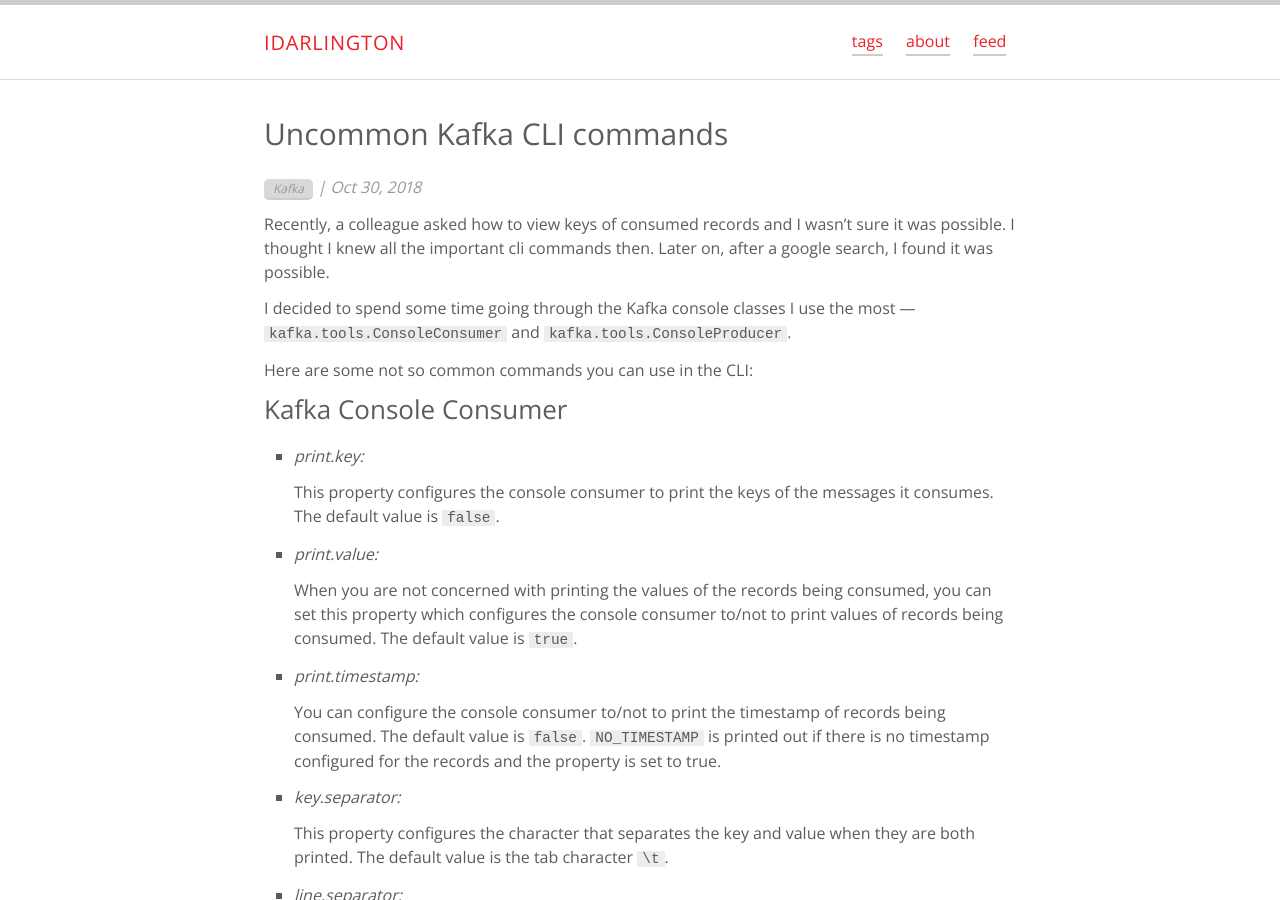
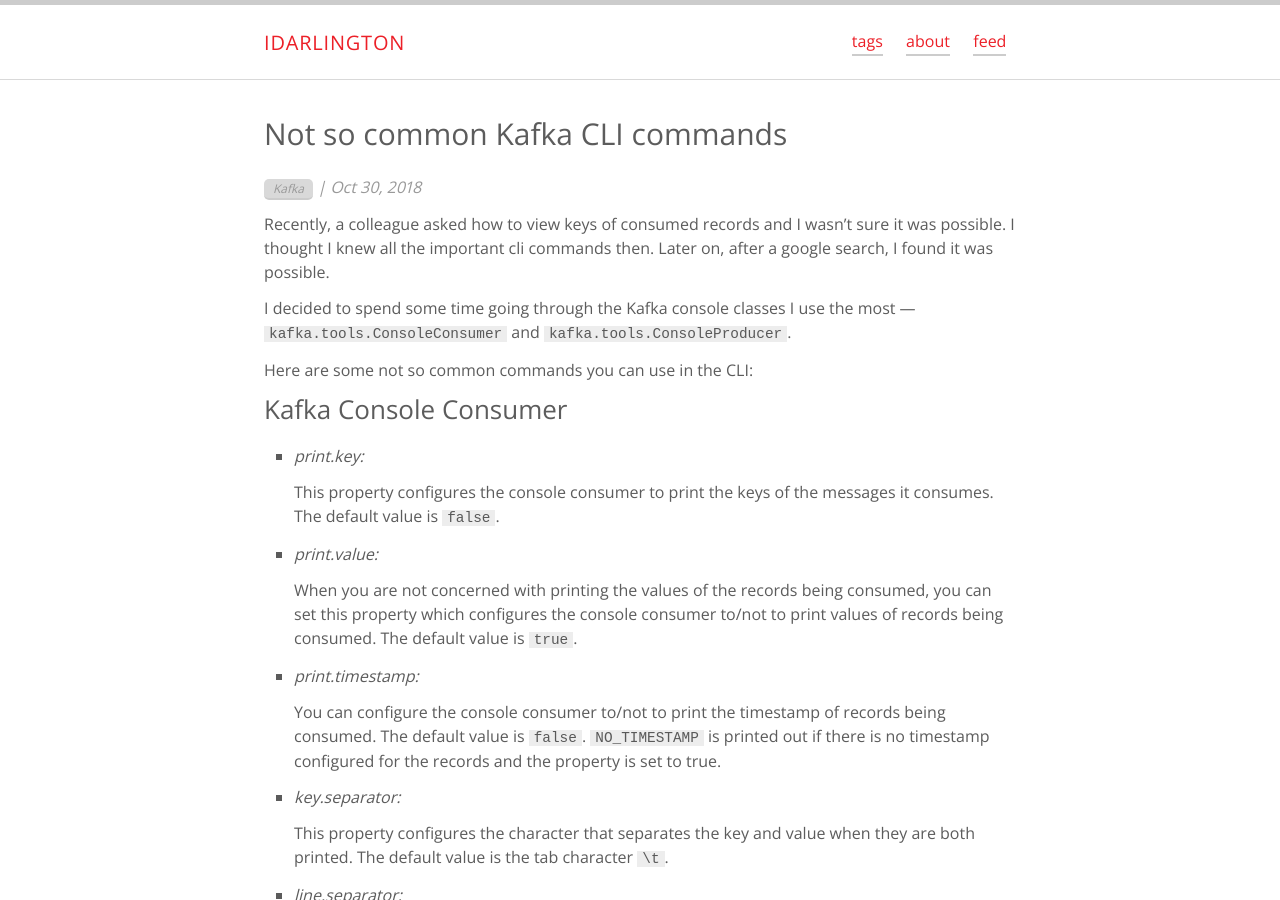
Before and after one commit to idarlington/idarlington.github.io, a Jekyll site: the page built from _posts/2018-10-30-Not-so-common-Kafka-cli-commands.md, in a window 1280 px wide and 900 px high. Built offline with Jekyll 4.4.1, drawn with Linux system fonts in a browser that asks for light colours; comment, search, counter and statistics services are not loaded.

Commit message:
Rename kafka cli post

```diff
--- a/_posts/2018-10-30-Uncommon-Kafka-cli-commands.md
+++ b/_posts/2018-10-30-Not-so-common-Kafka-cli-commands.md
@@ -1,6 +1,6 @@
 ---
 layout: post
-title: "Uncommon Kafka CLI commands"
+title: "Not so common Kafka CLI commands"
 description: "Some rarely used Kafka CLI commands to help in debugging"
 comments: true
 keywords: "Kafka, Kafka CLI"
```
